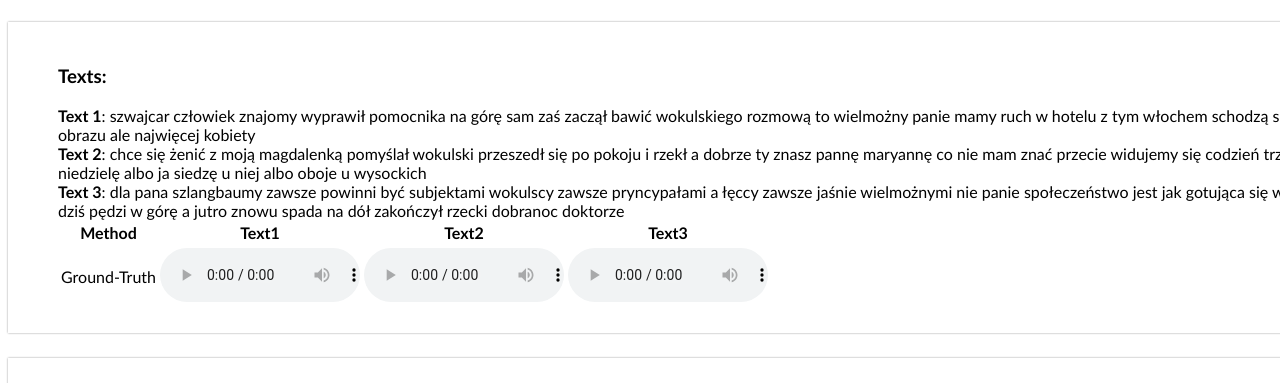
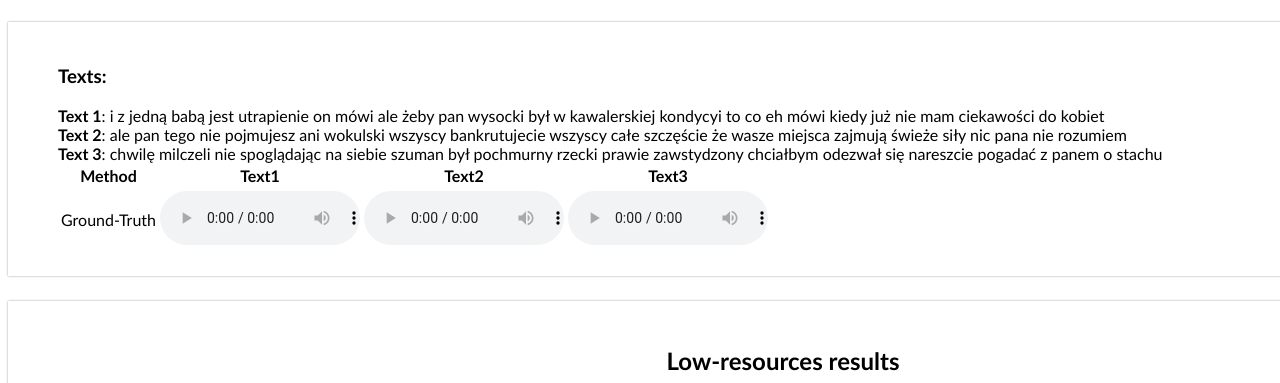
Before and after one commit to gongchenghhu/Polish-demo, a plain HTML site: page index.html in a window 1280 px wide. Shown: the part 199-582 px from the top of the page. Drawn offline with nearby package versions, Linux system fonts and the light colour scheme; some packages are replaced by stand-ins of ours.

Commit message:
Update index.html

```diff
--- a/index.html
+++ b/index.html
@@ -22,9 +22,9 @@
 
 <div class="content">
     <h3>Texts:</h3>
-     <strong>Text 1</strong>: szwajcar człowiek znajomy wyprawił pomocnika na górę sam zaś zaczął bawić wokulskiego rozmową to wielmożny panie mamy ruch w hotelu z tym włochem schodzą się państwo jak do cudownego obrazu ale najwięcej kobiety <br>
-     <strong>Text 2</strong>: chce się żenić z moją magdalenką pomyślał wokulski przeszedł się po pokoju i rzekł a dobrze ty znasz pannę maryannę co nie mam znać przecie widujemy się codzień trzy razy a czasami to i przez całą niedzielę albo ja siedzę u niej albo oboje u wysockich <br>
-     <strong>Text 3</strong>: dla pana szlangbaumy zawsze powinni być subjektami wokulscy zawsze pryncypałami a łęccy zawsze jaśnie wielmożnymi nie panie społeczeństwo jest jak gotująca się woda co wczoraj było na dole dziś pędzi w górę a jutro znowu spada na dół zakończył rzecki dobranoc doktorze<br>
+     <strong>Text 1</strong>: i z jedną babą jest utrapienie on mówi ale żeby pan wysocki był w kawalerskiej kondycyi to co eh mówi kiedy już nie mam ciekawości do kobiet <br>
+     <strong>Text 2</strong>: ale pan tego nie pojmujesz ani wokulski wszyscy bankrutujecie wszyscy całe szczęście że wasze miejsca zajmują świeże siły nic pana nie rozumiem <br>
+     <strong>Text 3</strong>: chwilę milczeli nie spoglądając na siebie szuman był pochmurny rzecki prawie zawstydzony chciałbym odezwał się nareszcie pogadać z panem o stachu<br>
      <pr></pr>
       <table>
         <tbody>
```
